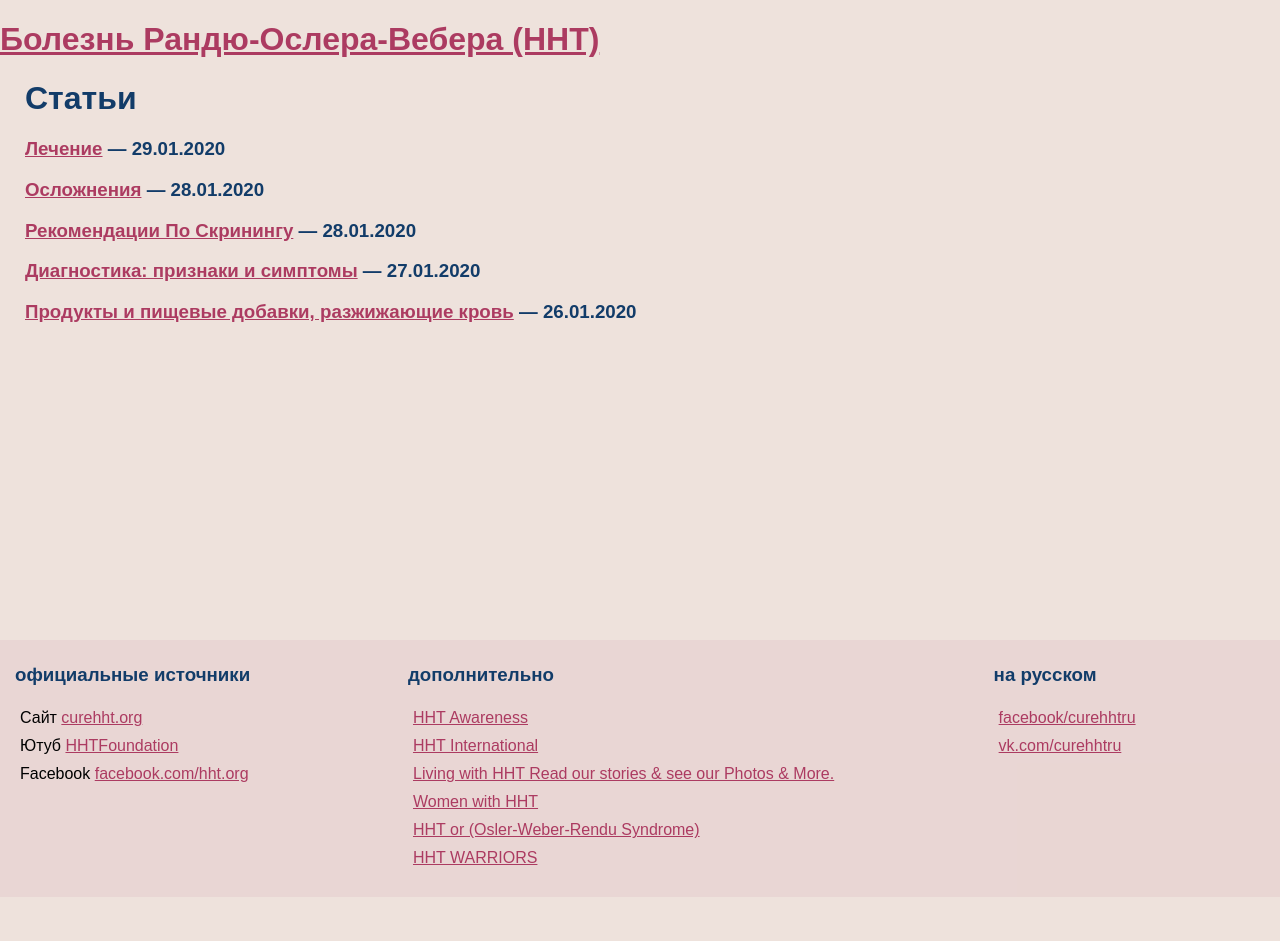
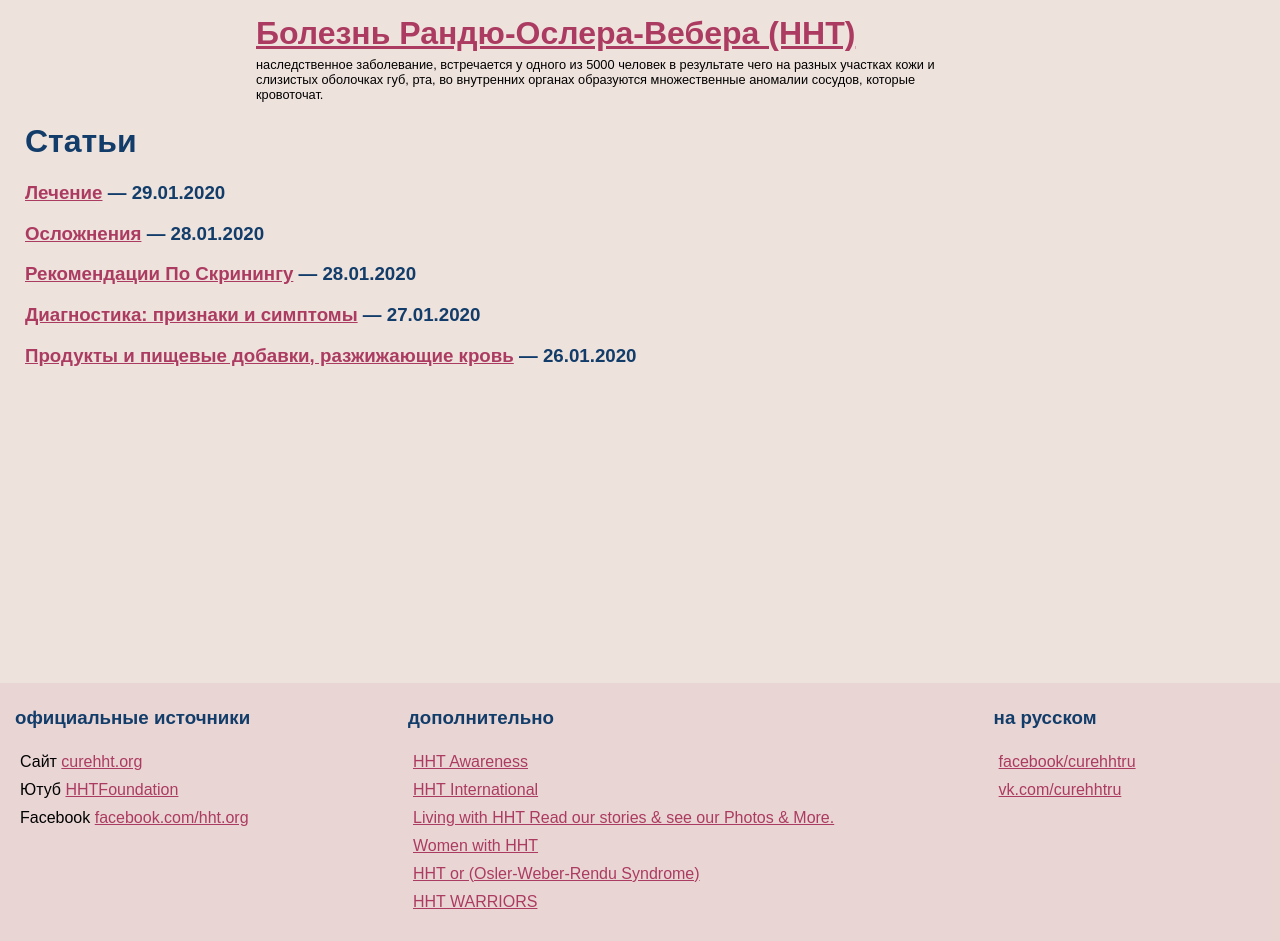
Before and after one commit to curehht/curehht.github.io, a Gatsby site: page / in a window 1280 px wide. Before the commit the page ends 897 px from the top, so only its background shows below. Built offline with nearby package versions, Linux system fonts and the light colour scheme; Gatsby itself is replaced by a stand-in of ours.

Commit message:
Add header text and main menu scaffold

```diff
--- a/gatsby-config.js
+++ b/gatsby-config.js
@@ -2,8 +2,40 @@ module.exports = {
   pathPrefix: 'curehht-gatsby.github.io',
   siteMetadata: {
     title: `Болезнь Рандю-Ослера-Вебера (HHT)`,
+    title_text: `наследственное заболевание, встречается у одного из 5000 человек в результате чего на разных участках кожи и слизистых оболочках губ,
+     рта, во внутренних органах образуются множественные аномалии сосудов, которые кровоточат.`,
     description: `Болезнь Рандю — Ослера — Вебера: Симптомы, Диагностика, Лечение`,
     author: `@gatsbyjs + @alexbaumgertner as copy-paster`,
+    mainMenu: [
+      {
+        url: '',
+        text: 'диагностика',
+      },
+      {
+        url: '',
+        text: 'лечение',
+      },
+      {
+        url: '',
+        text: 'образ жизни',
+      },
+      {
+        url: 'статьи',
+        text: '',
+      },
+      {
+        url: '',
+        text: 'книги',
+      },
+      {
+        url: '',
+        text: 'новости',
+      },
+      {
+        url: '',
+        text: 'контакты',
+      },
+    ],
   },
   plugins: [
     `gatsby-plugin-react-helmet`,
--- a/src/components/MainMenu/MainMenu.jsx
+++ b/src/components/MainMenu/MainMenu.jsx
@@ -1,9 +1,16 @@
+import React from "react"
+import PropTypes from "prop-types"
+
 const MainMenu = props => {
+  console.log('mainMenu: ', props.mainMenu); // eslint-disable-line
+
   return (
-    <nav>
-      <ul>
-        <li></li>
+    <nav className="main-menu">
+      <ul className="main-menu__list">
+        <li className="main-menu__item">MainMenu</li>
       </ul>
     </nav>
   )
 }
+
+export default MainMenu
--- a/src/components/MainMenu/index.js
+++ b/src/components/MainMenu/index.js
@@ -0,0 +1,3 @@
+import MainMenu from './MainMenu'
+
+export default MainMenu
--- /dev/null
+++ b/src/components/header.css
@@ -0,0 +1,13 @@
+.header {
+  margin: 0 auto;
+  width: 60%;
+}
+
+.header h1 {
+  margin: 15px 0 5px 0;
+}
+
+.header__text {
+  width: 90%;
+  font-size: .8em;
+}
--- a/src/components/header.js
+++ b/src/components/header.js
@@ -2,24 +2,29 @@ import { Link } from "gatsby"
 import PropTypes from "prop-types"
 import React from "react"
 
-const Header = ({ siteTitle }) => (
-  <header>
+import "./header.css"
+
+const Header = ({ siteTitle, title_text }) => (
+  <header className="header">
     <div>
       <h1>
         <Link to="/">
           {siteTitle}
         </Link>
       </h1>
+      <div className="header__text">{title_text}</div>
     </div>
   </header>
 )
 
 Header.propTypes = {
   siteTitle: PropTypes.string,
+  title_text: PropTypes.string,
 }
 
 Header.defaultProps = {
   siteTitle: ``,
+  title_text: ``,
 }
 
 export default Header
--- a/src/components/layout.js
+++ b/src/components/layout.js
@@ -10,6 +10,7 @@ import PropTypes from "prop-types"
 import { useStaticQuery, graphql } from "gatsby"
 
 import Header from "./header"
+import MainMenu from "./MainMenu"
 import "./layout.css"
 
 const Layout = ({ children }) => {
@@ -18,6 +19,11 @@ const Layout = ({ children }) => {
       site {
         siteMetadata {
           title
+          title_text
+          mainMenu {
+            url
+            text
+          }
         }
       }
     }
@@ -25,7 +31,11 @@ const Layout = ({ children }) => {
 
   return (
     <>
-      <Header siteTitle={data.site.siteMetadata.title} />
+      <Header
+        siteTitle={data.site.siteMetadata.title}
+        title_text={data.site.siteMetadata.title_text}
+      />
+      {/*<MainMenu mainMenu={data.site.siteMetadata.mainMenu} />*/}
       <main className={'content'}>{children}</main>
       <footer className='footer'>
         <section className='footer__section'>
```
